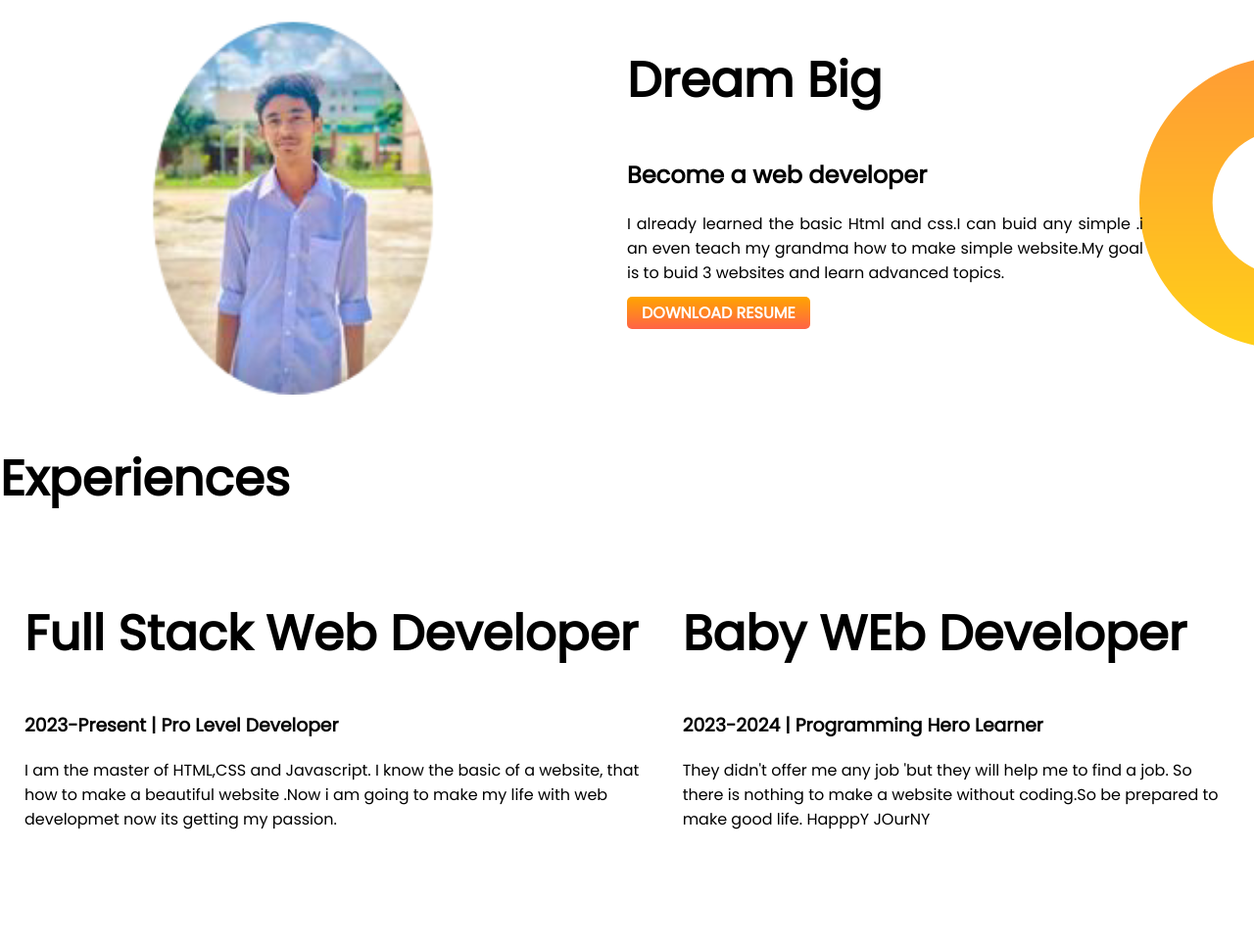
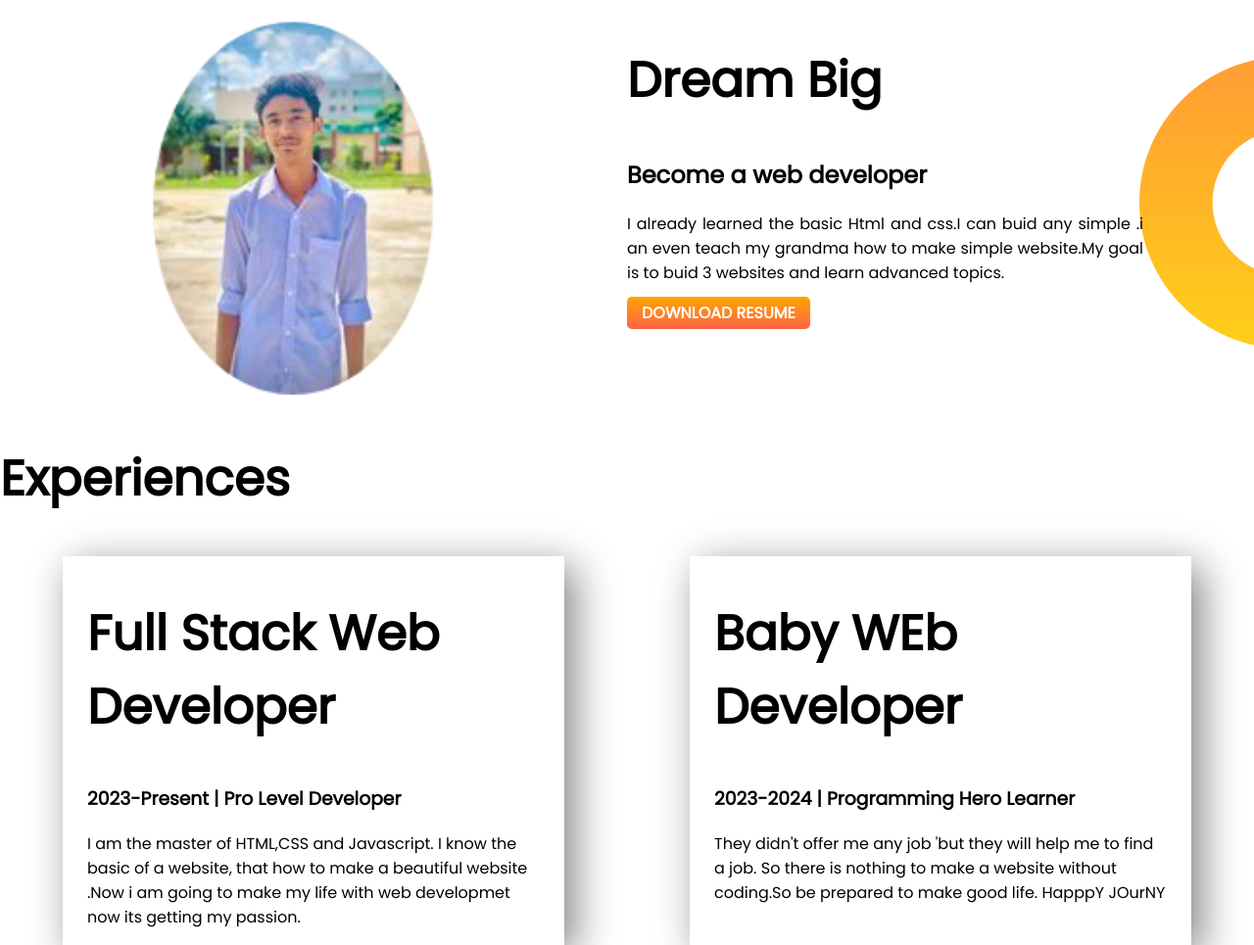
Before and after one commit to Nabel4/developer-portfolio, a plain HTML site: page index.html in a window 1280 px wide. Shown: the part 439-1404 px from the top of the page at 98% size. Before the commit the page ends 1304 px from the top, so only its background shows below. Drawn offline with Linux system fonts and the light colour scheme.

Commit message:
three-added

```diff
--- a/index.html
+++ b/index.html
@@ -43,12 +43,12 @@
     <section>
         <h1>Experiences</h1>
         <div class="section-three section">
-    <div class="three-a">
+    <div class="three-a box">
         <h1>Full Stack Web Developer</h1>
         <h3>2023-Present | Pro Level Developer </h3>
         <p>I am the master of HTML,CSS and Javascript. I know the basic of a website, that how to make a beautiful website .Now i am going to make my life with web developmet now its getting my passion.</p>
     </div>
-    <div class="three-b">
+    <div class="three-b box">
          <h1> Baby WEb Developer</h1>
          <h3>2023-2024 | Programming Hero Learner</h3>
          <p>They didn't offer me any job 'but they will help me to find a job. So there is nothing to make a website without coding.So be prepared to make good life. HapppY JOurNY</p>
--- a/style.css
+++ b/style.css
@@ -29,11 +29,19 @@ font-size: 50px;
    }
    .three-a{
     padding-left: 25px;
-    padding-right: 20px;
+    padding-right: 25px;
 
    }
    .three-b{
+    padding-left: 25px;
     padding-right: 25px;
+   }
+   .box{
+    /* x,y,blur radius,color */
+    box-shadow: 10px 10px 40px gray;
+    width: 40%;
+    margin-left: 5%;
+    margin-right: 5%;
 
    }
 
```
